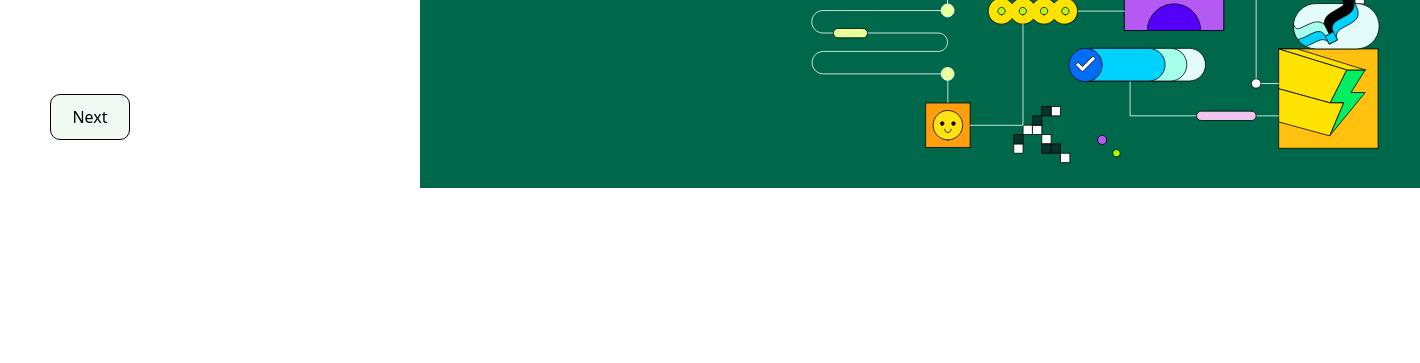
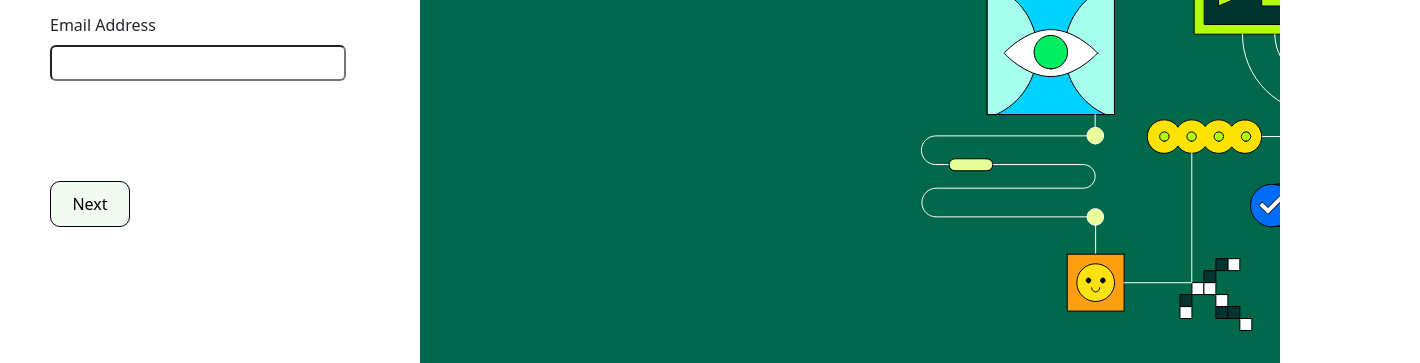
Before and after one commit to Oluwaifemi2005/Classwork, a plain HTML site: page index.html in a window 1280 px wide. Shown: the part 437-800 px from the top of the page, 1420 px wide, since content can reach past the window. Drawn offline with nearby package versions, Linux system fonts and the light colour scheme.

Commit message:
Last Commit

```diff
--- a/index.html
+++ b/index.html
@@ -34,7 +34,7 @@
             <div  class="myb"><button>Next</button></div>
 
         </div>
-        <div class="background"><img src="./IMG/login_promo_desktop_v20240327.svg" alt="" width="1000px " >
+        <div class="background">
         </div>
             <h3 class="text-white">MongoDB.local is <br> coming to London!</h3>
             <p class="one">Take your MongoDB skills to the next <br> level with technical deep-dives, hands- <br>on labs, expert advice, and more!</p>
--- a/style.css
+++ b/style.css
@@ -7,12 +7,23 @@
 nav{
     display: none;
 }
+.background{
+    background: url(./IMG/login_promo_desktop_v20240327.svg);
+    background-size: cover;
+    width: 100%;
+    height: 100vh;
+    background-repeat: no-repeat;
+}
 
 .white{
     width: 370px;
     padding: 10px;
 
 
+}
+section{
+    width: 100%;
+    height: 100vh;
 }
 .main{
     padding-left: 50px;
@@ -57,8 +68,11 @@ input:hover{
 
 
 h3{
+    /* position: absolute;
+    right: 750px;
+    top: 50px; */
     position: absolute;
-    right: 750px;
+    left: 450px;
     top: 50px;
     color: white;
 }
```
